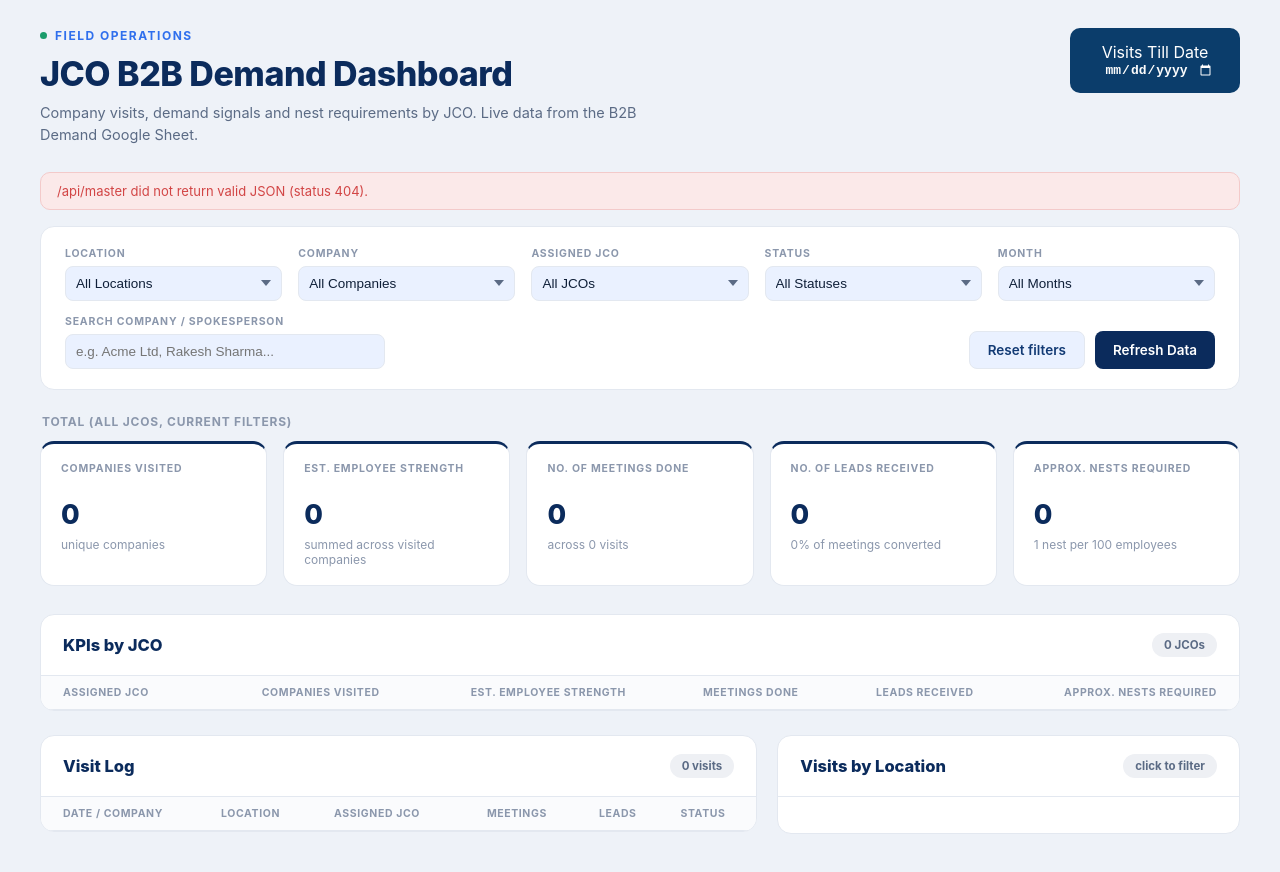
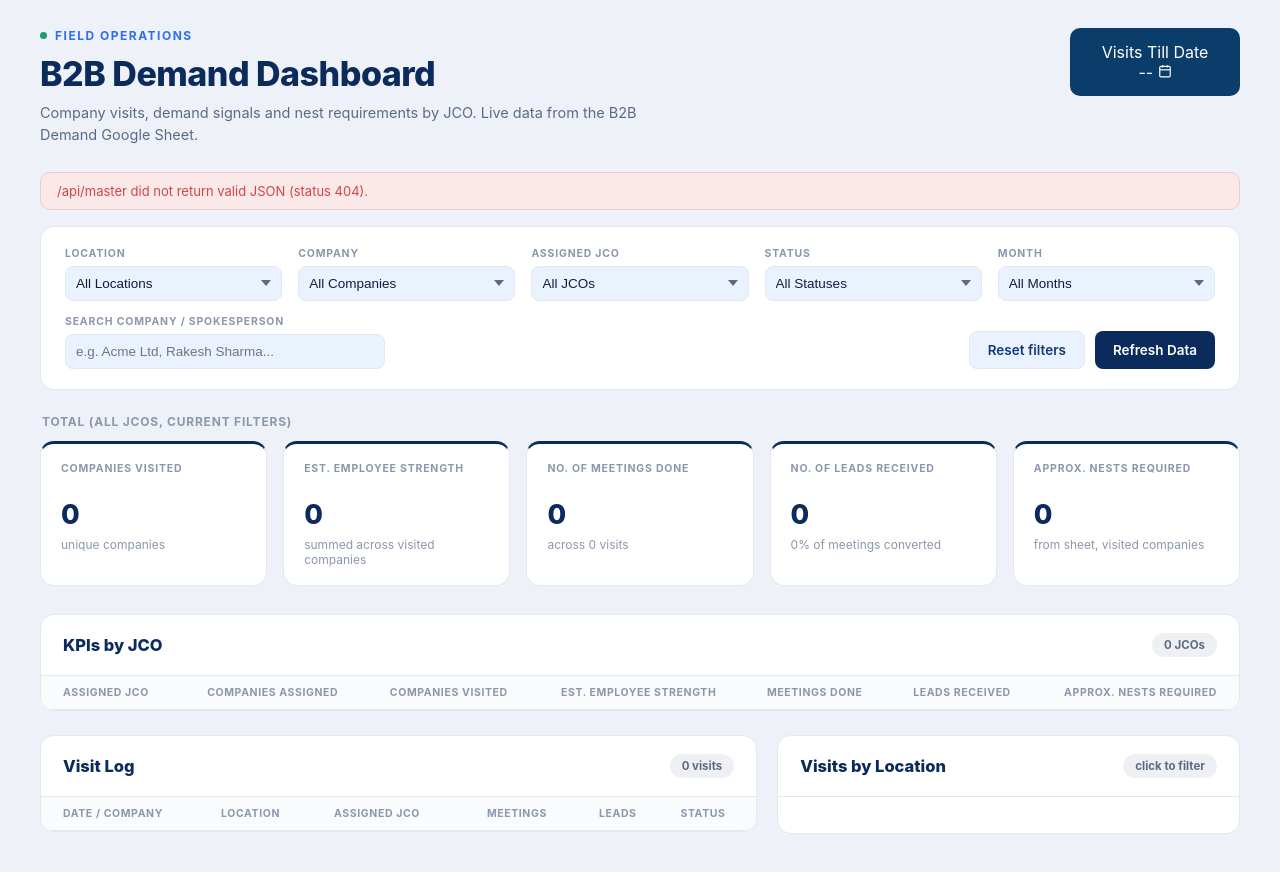
Before and after one commit to Adityashniaone/B2B-dashboard, a website: page index.html in a window 1280 px wide. Drawn offline with Linux system fonts and the light colour scheme; no server answers.

Commit message:
Update index.html

```diff
--- a/index.html
+++ b/index.html
@@ -9,12 +9,17 @@
 <div class="header-row">
   <div>
     <div class="eyebrow"><span class="dot"></span> FIELD OPERATIONS</div>
-    <h1>JCO B2B Demand Dashboard</h1>
-    <p class="subtitle">Company visits, demand signals and nest requirements by JCO. Live data from the B2B Demand Google Sheet.</p>
+    <h1>B2B Demand Dashboard</h1>
+    <p class="subtitle">Company visits, demand signals and nest requirements by JCO. Live data from the B2B Demand Google Sheet. </p>
   </div>
 <div class="date-badge">
     <span>Visits Till Date</span>
-    <input type="date" id="as-of-date" onchange="onAsOfChange()">
+<div class="as-of-trigger" id="as-of-trigger">
+  <span id="as-of-display">--</span>
+  <svg viewBox="0 0 24 24" fill="none" stroke="currentColor" stroke-width="2" width="14" height="14"><rect x="3" y="4" width="18" height="18" rx="2"/><line x1="16" y1="2" x2="16" y2="6"/><line x1="8" y1="2" x2="8" y2="6"/><line x1="3" y1="10" x2="21" y2="10"/></svg>
+</div>
+<input type="hidden" id="as-of-date">
+<div class="cal-popup" id="cal-popup"></div>
 </div>
 </div>
 
@@ -80,7 +85,7 @@
   <div class="kpi">
     <div class="label">Approx. Nests Required</div>
     <div class="value" id="kpiNests">0</div>
-    <div class="foot">1 nest per 100 employees</div>
+    <div class="foot">from sheet, visited companies</div>
   </div>
 </div>
 
@@ -94,6 +99,7 @@
       <thead>
         <tr>
           <th>Assigned JCO</th>
+          <th class="num">Companies Assigned</th>
           <th class="num">Companies Visited</th>
           <th class="num">Est. Employee Strength</th>
           <th class="num">Meetings Done</th>
```
